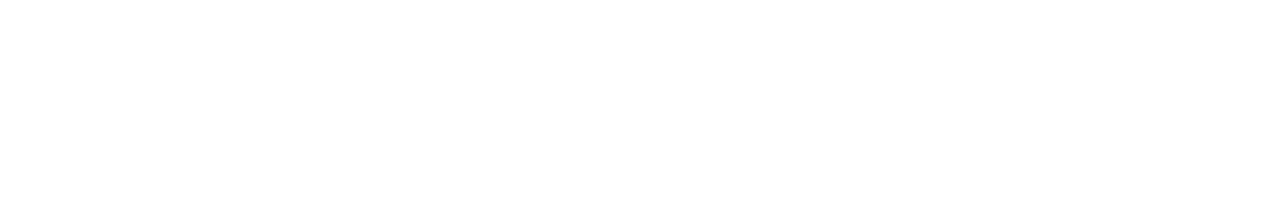
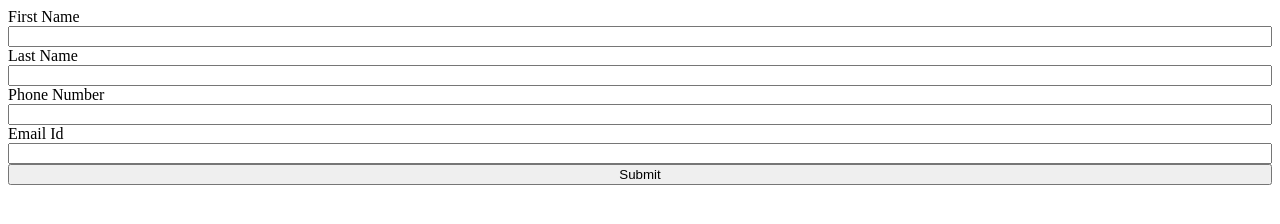
Before and after one commit to acciojob/form-login-2-rummy143679, a website: page main.html in a window 1280 px wide. Drawn offline with Linux system fonts and the light colour scheme.

Commit message:
created a submission

```diff
--- a/main.html
+++ b/main.html
@@ -8,6 +8,17 @@
 
 <body>
 	<!-- the entire body must be written by student -->
+	<form>
+		<label for="firstName">First Name</label>
+		<input type="text" name="firstName" id="firstName" />
+		<label for="lastName">Last Name</label>
+		<input type="text" name="lastName" id="lastName" />
+		<label for="phoneNumber">Phone Number</label>
+		<input type="tel" name="phoneNumber" id="phoneNumber" />
+		<label for="emailId">Email Id</label>
+		<input type="email" name="emailId" id="emailId" />
+		<button type="submit" onclick="onClickSubmit(event)">Submit</button>
+	</form>
     <script type="text/javascript" src="./script.js">
 </script>
 
--- a/script.js
+++ b/script.js
@@ -1 +1,10 @@
 //your JS code here. If required.
+function  onClickSubmit(e) {
+	e.preventDefault();
+	console.log("click");
+	let first = document.getElementById("firstName");
+	let last = document.getElementById("lastName");
+	let phone = document.getElementById("phoneNumber");
+	let email = document.getElementById("emailId");
+	alert(`First Name: ${first.value} Last Name: ${last.value} Phone Number: ${phone.value} Email ID: ${email.value}`);
+}
--- a/styles.css
+++ b/styles.css
@@ -1 +1,5 @@
 /*  your css code here. If applicable */
+form {
+	display:flex;
+	flex-direction:column;
+}
```
